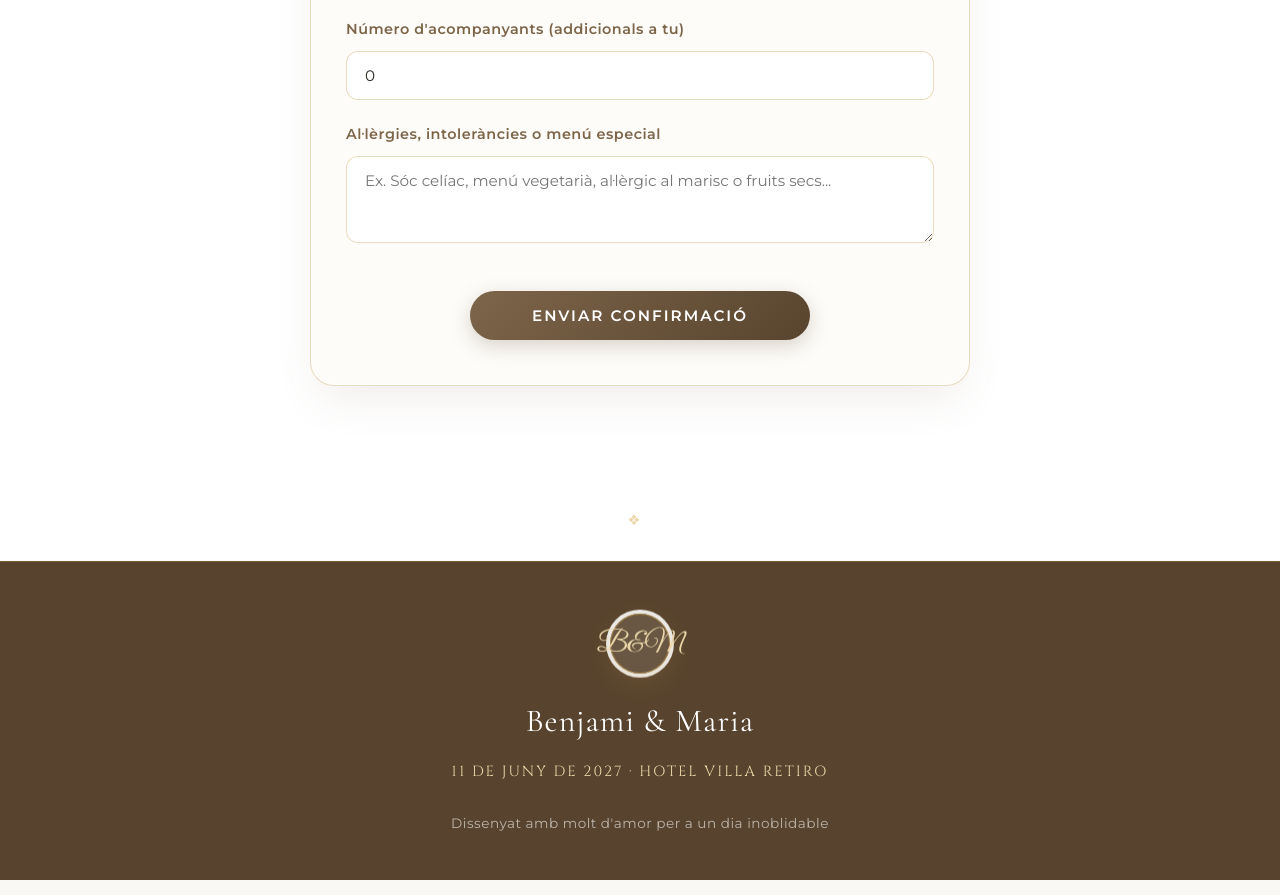
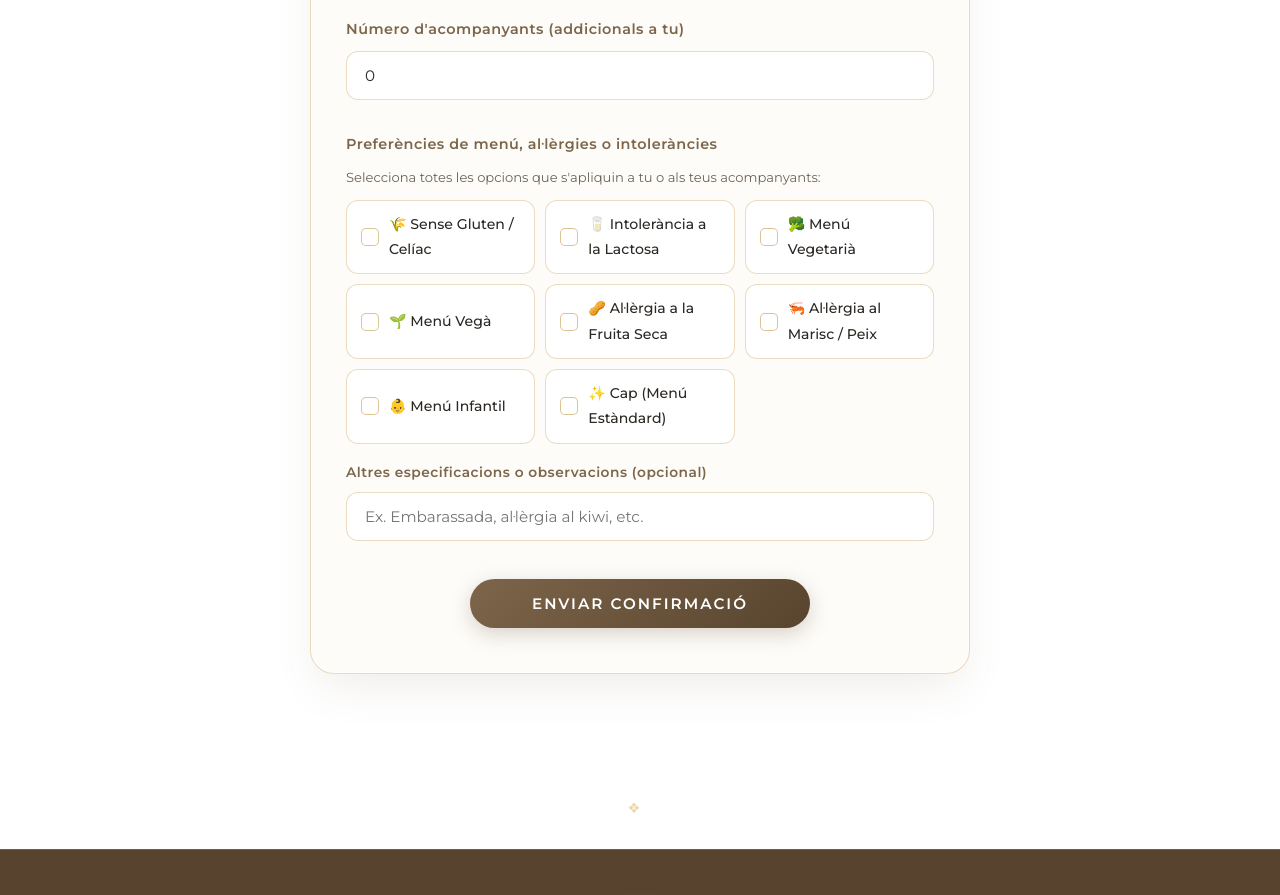
Before and after one commit to DFH94/Benjami_Maria_Boda, a Next.js app: page / in a window 1280 px wide. Shown: the part 5760-6655 px from the top of the page. Built offline with nearby package versions, Linux system fonts and the light colour scheme.

Commit message:
Afegeix selecció d'opcions de menú i al·lèrgies mitjançant checkboxes interactius

```diff
--- a/src/app/globals.css
+++ b/src/app/globals.css
@@ -573,6 +573,63 @@ a {
   letter-spacing: 0.5px;
 }
 
+/* Dietary Checkbox Grid & Card Styling */
+.dietary-grid {
+  display: grid;
+  grid-template-columns: repeat(auto-fill, minmax(180px, 1fr));
+  gap: 10px;
+  margin-bottom: 16px;
+}
+
+.dietary-checkbox-card {
+  display: flex;
+  align-items: center;
+  gap: 10px;
+  padding: 11px 14px;
+  background: #ffffff;
+  border: 1.5px solid rgba(197, 155, 78, 0.35);
+  border-radius: 12px;
+  cursor: pointer;
+  transition: all 0.25s ease;
+  user-select: none;
+  font-size: 0.88rem;
+  font-weight: 500;
+  color: var(--text-color);
+}
+
+.dietary-checkbox-card:hover {
+  border-color: var(--accent-gold);
+  background: #fdfbf7;
+  transform: translateY(-1px);
+}
+
+.dietary-checkbox-card.selected {
+  background: rgba(197, 155, 78, 0.12);
+  border-color: var(--accent-gold);
+  color: var(--primary-dark);
+  font-weight: 600;
+  box-shadow: 0 3px 10px rgba(197, 155, 78, 0.15);
+}
+
+.dietary-checkbox-custom {
+  width: 18px;
+  height: 18px;
+  border-radius: 5px;
+  border: 1.5px solid rgba(197, 155, 78, 0.6);
+  display: flex;
+  align-items: center;
+  justify-content: center;
+  background: #ffffff;
+  transition: all 0.2s ease;
+  flex-shrink: 0;
+}
+
+.dietary-checkbox-card.selected .dietary-checkbox-custom {
+  background: var(--accent-gold);
+  border-color: var(--accent-gold);
+  color: #ffffff;
+}
+
 /* Copy to clipboard button */
 .copy-pill-btn {
   display: inline-flex;
--- a/src/app/page.tsx
+++ b/src/app/page.tsx
@@ -9,8 +9,36 @@ export default function Home() {
     companions: 0,
     dietary: ''
   });
+  const [selectedDietary, setSelectedDietary] = useState<string[]>([]);
+  const [dietaryOther, setDietaryOther] = useState('');
   const [status, setStatus] = useState('');
   const [copiedIban, setCopiedIban] = useState(false);
+
+  const DIETARY_OPTIONS = [
+    { id: 'celiac', label: 'Sense Gluten / Celíac', icon: '🌾' },
+    { id: 'lactose', label: 'Intolerància a la Lactosa', icon: '🥛' },
+    { id: 'vegetarian', label: 'Menú Vegetarià', icon: '🥦' },
+    { id: 'vegan', label: 'Menú Vegà', icon: '🌱' },
+    { id: 'nuts', label: 'Al·lèrgia a la Fruita Seca', icon: '🥜' },
+    { id: 'seafood', label: 'Al·lèrgia al Marisc / Peix', icon: '🦐' },
+    { id: 'kids', label: 'Menú Infantil', icon: '👶' },
+    { id: 'none', label: 'Cap (Menú Estàndard)', icon: '✨' },
+  ];
+
+  const handleToggleDietary = (label: string, id: string) => {
+    if (id === 'none') {
+      setSelectedDietary(['Cap (Menú Estàndard)']);
+      return;
+    }
+
+    let updated = selectedDietary.filter(item => item !== 'Cap (Menú Estàndard)');
+    if (updated.includes(label)) {
+      updated = updated.filter(item => item !== label);
+    } else {
+      updated.push(label);
+    }
+    setSelectedDietary(updated);
+  };
 
   const [timeLeft, setTimeLeft] = useState({
     days: 0,
@@ -53,14 +81,21 @@ export default function Home() {
   const handleSubmit = async (e: React.FormEvent) => {
     e.preventDefault();
     setStatus('loading');
+
+    const compiledDietary = [
+      ...selectedDietary,
+      dietaryOther.trim() ? `Altres: ${dietaryOther.trim()}` : ''
+    ].filter(Boolean).join(', ') || (formData.attending === 'yes' ? 'Cap (Menú Estàndard)' : '');
+
     try {
       const res = await fetch('/api/rsvp', {
         method: 'POST',
         headers: { 'Content-Type': 'application/json' },
         body: JSON.stringify({
-          ...formData,
+          name: formData.name.trim(),
           attending: formData.attending === 'yes',
-          companions: parseInt(formData.companions.toString(), 10)
+          companions: parseInt(formData.companions.toString(), 10) || 0,
+          dietary: compiledDietary
         })
       });
       if (res.ok) {
@@ -691,14 +726,46 @@ export default function Home() {
                       onChange={(e) => setFormData({...formData, companions: parseInt(e.target.value.toString(), 10) || 0})}
                     />
 
-                    <label className="form-label">Al·lèrgies, intoleràncies o menú especial</label>
-                    <textarea
+                    <label className="form-label" style={{ marginTop: '10px' }}>
+                      Preferències de menú, al·lèrgies o intoleràncies
+                    </label>
+                    <p style={{ fontSize: '0.82rem', color: 'var(--text-muted)', marginBottom: '10px' }}>
+                      Selecciona totes les opcions que s'apliquin a tu o als teus acompanyants:
+                    </p>
+
+                    {/* Checkbox Tiles Grid */}
+                    <div className="dietary-grid">
+                      {DIETARY_OPTIONS.map((opt) => {
+                        const isChecked = selectedDietary.includes(opt.label);
+                        return (
+                          <div
+                            key={opt.id}
+                            className={`dietary-checkbox-card ${isChecked ? 'selected' : ''}`}
+                            onClick={() => handleToggleDietary(opt.label, opt.id)}
+                          >
+                            <div className="dietary-checkbox-custom">
+                              {isChecked && (
+                                <svg width="12" height="12" viewBox="0 0 24 24" fill="none" stroke="currentColor" strokeWidth="3" strokeLinecap="round" strokeLinejoin="round">
+                                  <polyline points="20 6 9 17 4 12"></polyline>
+                                </svg>
+                              )}
+                            </div>
+                            <span>{opt.icon} {opt.label}</span>
+                          </div>
+                        );
+                      })}
+                    </div>
+
+                    <label className="form-label" style={{ fontSize: '0.86rem', marginTop: '12px' }}>
+                      Altres especificacions o observacions (opcional)
+                    </label>
+                    <input
+                      type="text"
                       className="input-field"
-                      rows={3}
-                      placeholder="Ex. Sóc celíac, menú vegetarià, al·lèrgic al marisc o fruits secs..."
-                      value={formData.dietary}
-                      onChange={(e) => setFormData({...formData, dietary: e.target.value})}
-                    ></textarea>
+                      placeholder="Ex. Embarassada, al·lèrgia al kiwi, etc."
+                      value={dietaryOther}
+                      onChange={(e) => setDietaryOther(e.target.value)}
+                    />
                   </>
                 )}
 
```
